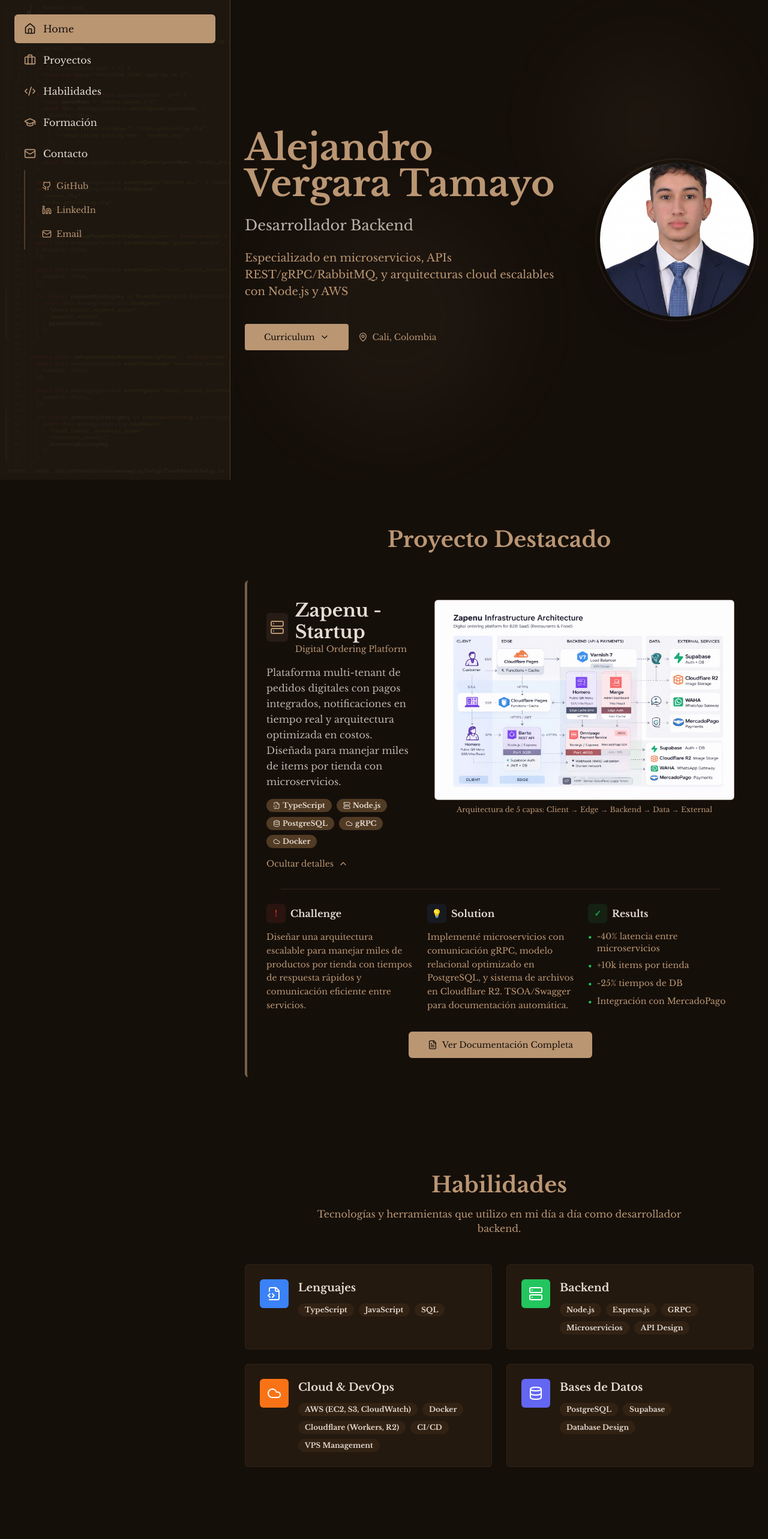
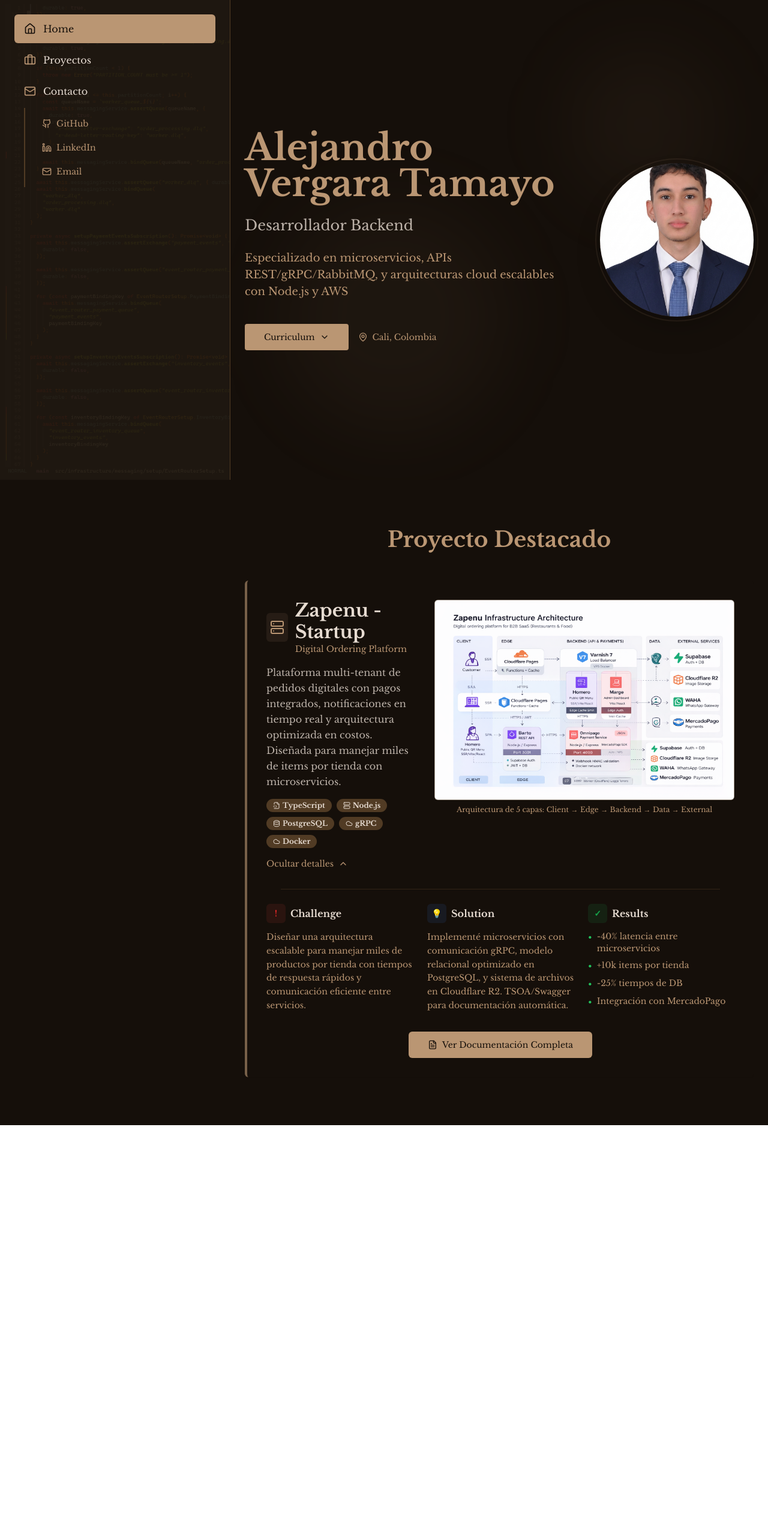
Before and after one commit to Alejotamayo28/web, a Next.js app: page / in a window 1280 px wide. Shown: the top 2566 px of the page at 60% size. After the commit the page ends 1876 px from the top, so only its background shows below. Built offline with nearby package versions, Linux system fonts and the light colour scheme.

Commit message:
Remove unfinished functions && chage review cv redirection

```diff
--- a/app/page.tsx
+++ b/app/page.tsx
@@ -4,8 +4,6 @@ import { useState, useRef, useEffect } from "react";
 import { cvData } from "@/lib/cv-data";
 import { projectsData } from "@/lib/projects-data";
 import { Project } from "@/types/cv";
-import { ProjectModal } from "@/components/project-modal";
-import { SidebarProjectItem } from "@/components/sidebar-project-item";
 import { Button } from "@/components/ui/button";
 import { Card, CardContent } from "@/components/ui/card";
 import { Badge } from "@/components/ui/badge";
@@ -13,14 +11,12 @@ import Image from "next/image";
 import Link from "next/link";
 import {
   Download, Github, Linkedin, Mail, MapPin, FileText,
-  Home, Briefcase, Code2, GraduationCap, ChevronDown,
+  Home, Briefcase, ChevronDown,
   Menu, X, Server, Cloud, Database, FileCode2,
   LayoutGrid
 } from "lucide-react";
 
 export default function Portfolio() {
-  const [selectedProject, setSelectedProject] = useState<Project | null>(null);
-  const [isModalOpen, setIsModalOpen] = useState(false);
   const [isSidebarOpen, setIsSidebarOpen] = useState(false);
   const [activeSection, setActiveSection] = useState("home");
   const [isCvMenuOpen, setIsCvMenuOpen] = useState(false);
@@ -28,8 +24,6 @@ export default function Portfolio() {
 
   const homeRef = useRef<HTMLDivElement>(null);
   const projectsRef = useRef<HTMLDivElement>(null);
-  const skillsRef = useRef<HTMLDivElement>(null);
-  const educationRef = useRef<HTMLDivElement>(null);
 
   // Scroll spy to detect active section
   useEffect(() => {
@@ -52,9 +46,7 @@ export default function Portfolio() {
 
     const sections = [
       { ref: homeRef, id: 'home' },
-      { ref: projectsRef, id: 'projects' },
-      { ref: skillsRef, id: 'skills' },
-      { ref: educationRef, id: 'education' }
+      { ref: projectsRef, id: 'projects' }
     ];
 
     sections.forEach(({ ref, id }) => {
@@ -73,13 +65,8 @@ export default function Portfolio() {
     setIsSidebarOpen(false);
   };
 
-  const handleProjectClick = (project: Project) => {
-    setSelectedProject(project);
-    setIsModalOpen(true);
-  };
-
   const handleViewCV = () => {
-    window.open('/Alejandro_Vergara_Tamayo_CV.pdf', '_blank');
+    window.open('https://assets.alejotamayo.com/cv/Alejandro_Vergara_Tamayo_CV.docx.pdf', '_blank');
   };
 
   const handleDownloadCV = () => {
@@ -122,86 +109,10 @@ const SidebarNavItem = ({
     </button>
   );
 
-  const SkillCategoryCard = ({
-    icon: Icon,
-    title,
-    skills,
-    color
-  }: {
-    icon: any,
-    title: string,
-    skills: string[],
-    color: string
-  }) => (
-    <Card className="group bg-card/50 border-border/30 hover:border-primary/30 transition-all duration-300 hover:shadow-lg hover:-translate-y-1">
-      <CardContent className="p-6">
-        <div className="flex items-start gap-4">
-          <div className={`p-3 rounded-lg ${color}`}>
-            <Icon className="h-6 w-6 text-white" />
-          </div>
-          <div className="flex-1 min-w-0">
-            <h3 className="font-semibold text-lg group-hover:text-primary transition-colors">{title}</h3>
-            <div className="flex flex-wrap gap-2 mt-3">
-              {skills.map((skill) => (
-                <Badge key={skill} variant="secondary" className="text-xs bg-secondary/30">{skill}</Badge>
-              ))}
-            </div>
-          </div>
-        </div>
-      </CardContent>
-  </Card>
-);
-
-const ConfigProjectCard = ({ project, onClick }: { project: Project, onClick: () => void }) => {
-  const Icon = LayoutGrid;
-
-  return (
-    <Card
-      className="group cursor-pointer bg-card/50 border-border/30 hover:border-primary/30 transition-all duration-300 hover:shadow-md"
-      onClick={onClick}
-    >
-      <CardContent className="p-4">
-        <div className="flex items-center gap-4">
-          <div className="p-2 rounded-lg bg-primary/10 group-hover:bg-primary/20 transition-colors">
-            <Icon className="h-5 w-5 text-primary" />
-          </div>
-          <div className="flex-1 min-w-0">
-            <h3 className="font-semibold group-hover:text-primary transition-colors">{project.title}</h3>
-            <div className="flex flex-wrap gap-1 mt-1">
-              {project.tags.slice(0, 2).map((tag) => (
-                <Badge key={tag} variant="secondary" className="text-xs bg-secondary/30">{tag}</Badge>
-              ))}
-            </div>
-          </div>
-        </div>
-      </CardContent>
-    </Card>
-  );
-};
-
-const EducationCard = ({ degree, period, institution }: { degree: string, period: string, institution: string }) => (
-    <Card className="bg-card/50 border-border/30 hover:border-primary/30 transition-all duration-300 hover:shadow-md">
-      <CardContent className="p-6">
-        <div className="flex items-start gap-4">
-          <div className="p-3 rounded-lg bg-primary/10">
-            <GraduationCap className="h-6 w-6 text-primary" />
-          </div>
-          <div className="flex-1">
-            <h3 className="font-semibold text-lg">{degree}</h3>
-            <p className="text-muted-foreground">{institution}</p>
-            <p className="text-sm text-primary font-medium mt-1">{period}</p>
-          </div>
-        </div>
-      </CardContent>
-    </Card>
-  );
-
   const ProjectCard = ({ project, onClick }: { project: Project, onClick: () => void }) => {
     const getProjectIcon = (id: string) => {
       switch (id) {
         case "zapenu": return Server;
-        case "deploy-bot": return Cloud;
-        case "fittracker": return Code2;
         default: return LayoutGrid;
       }
     };
@@ -298,18 +209,6 @@ const EducationCard = ({ degree, period, institution }: { degree: string, period
                 label="Proyectos"
                 isActive={activeSection === 'projects'}
                 onClick={() => scrollToSection(projectsRef, 'projects')}
-              />
-              <SidebarNavItem
-                icon={Code2}
-                label="Habilidades"
-                isActive={activeSection === 'skills'}
-                onClick={() => scrollToSection(skillsRef, 'skills')}
-              />
-              <SidebarNavItem
-                icon={GraduationCap}
-                label="Formación"
-                isActive={activeSection === 'education'}
-                onClick={() => scrollToSection(educationRef, 'education')}
               />
               <SidebarNavItem
                 icon={Mail}
@@ -589,75 +488,8 @@ const EducationCard = ({ degree, period, institution }: { degree: string, period
               </Card>
             </div>
           </section>
-
-          {/* Skills Section */}
-          <section ref={skillsRef} id="skills" className="min-h-screen px-6 py-20">
-            <div className="max-w-6xl mx-auto">
-              <div className="text-center mb-12">
-                <h2 className="text-3xl md:text-4xl font-bold text-primary mb-4">Habilidades</h2>
-                <p className="text-muted-foreground max-w-2xl mx-auto">
-                  Tecnologías y herramientas que utilizo en mi día a día como desarrollador backend.
-                </p>
-              </div>
-
-              <div className="grid grid-cols-1 md:grid-cols-2 gap-6">
-                <SkillCategoryCard
-                  icon={FileCode2}
-                  title="Lenguajes"
-                  skills={cvData.skills.languages.map(s => s.name)}
-                  color="bg-blue-500"
-                />
-                <SkillCategoryCard
-                  icon={Server}
-                  title="Backend"
-                  skills={cvData.skills.backend.map(s => s.name)}
-                  color="bg-green-500"
-                />
-                <SkillCategoryCard
-                  icon={Cloud}
-                  title="Cloud & DevOps"
-                  skills={cvData.skills.cloud.map(s => s.name)}
-                  color="bg-orange-500"
-                />
-                <SkillCategoryCard
-                  icon={Database}
-                  title="Bases de Datos"
-                  skills={cvData.skills.databases.map(s => s.name)}
-                  color="bg-indigo-500"
-                />
         </div>
       </div>
-          </section>
-
-          {/* Education Section */}
-          <section ref={educationRef} id="education" className="min-h-screen px-6 py-20">
-            <div className="max-w-4xl mx-auto">
-              <div className="text-center mb-12">
-                <h2 className="text-3xl md:text-4xl font-bold text-primary mb-4">Formación</h2>
-                <p className="text-muted-foreground max-w-2xl mx-auto">
-                  Mi trayectoria académica y certificaciones.
-                </p>
-              </div>
-              <div className="space-y-6">
-                {cvData.education.map((edu, index) => (
-                  <EducationCard
-                    key={index}
-                    degree={edu.degree}
-                    period={edu.period}
-                    institution={edu.institution}
-                  />
-                ))}
-              </div>
-            </div>
-          </section>
-        </div>
-      </div>
-
-      <ProjectModal
-        project={selectedProject}
-        open={isModalOpen}
-        onOpenChange={setIsModalOpen}
-      />
     </main>
   );
 }
```
Lines whose indentation alone changed are shown as unchanged.
